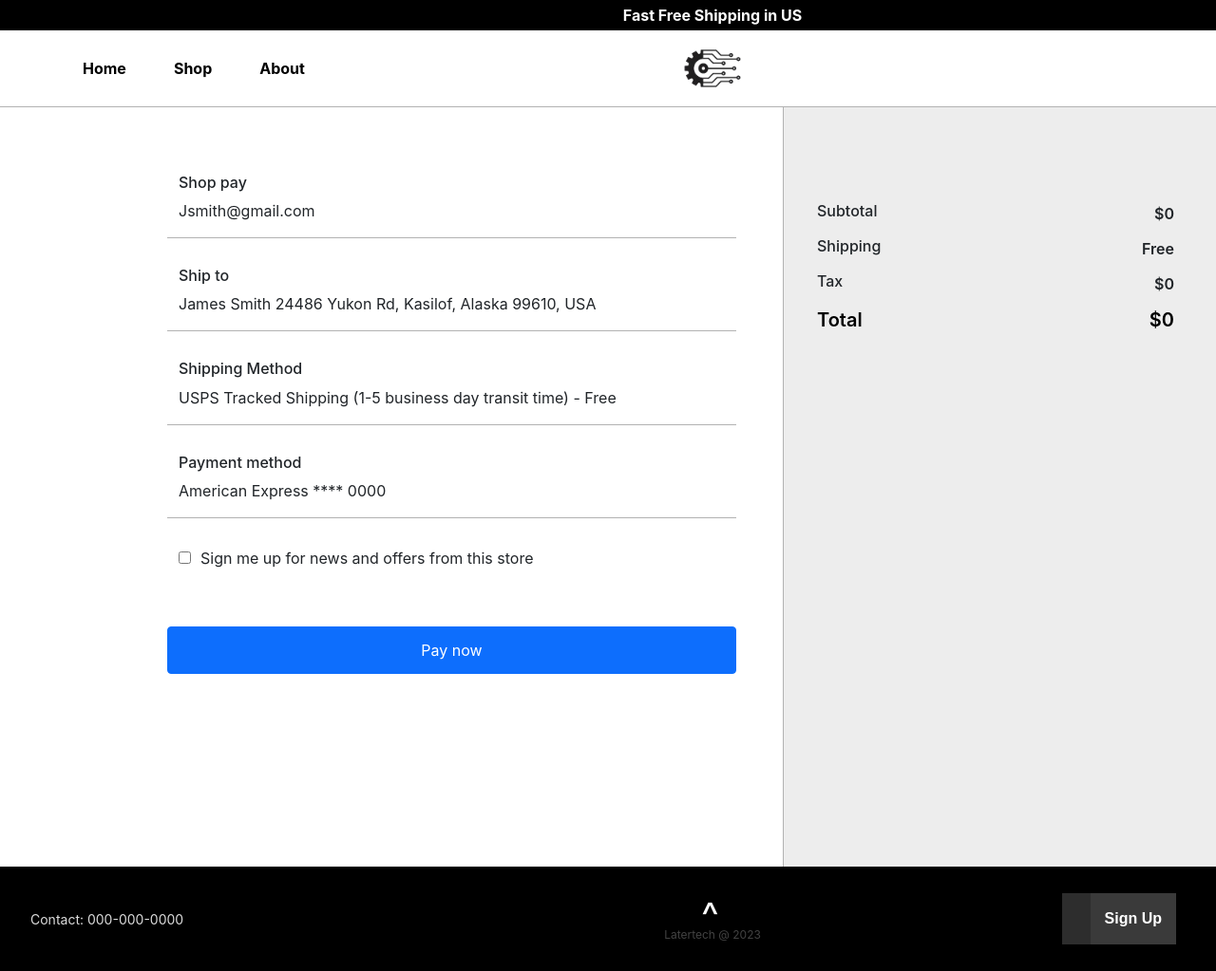
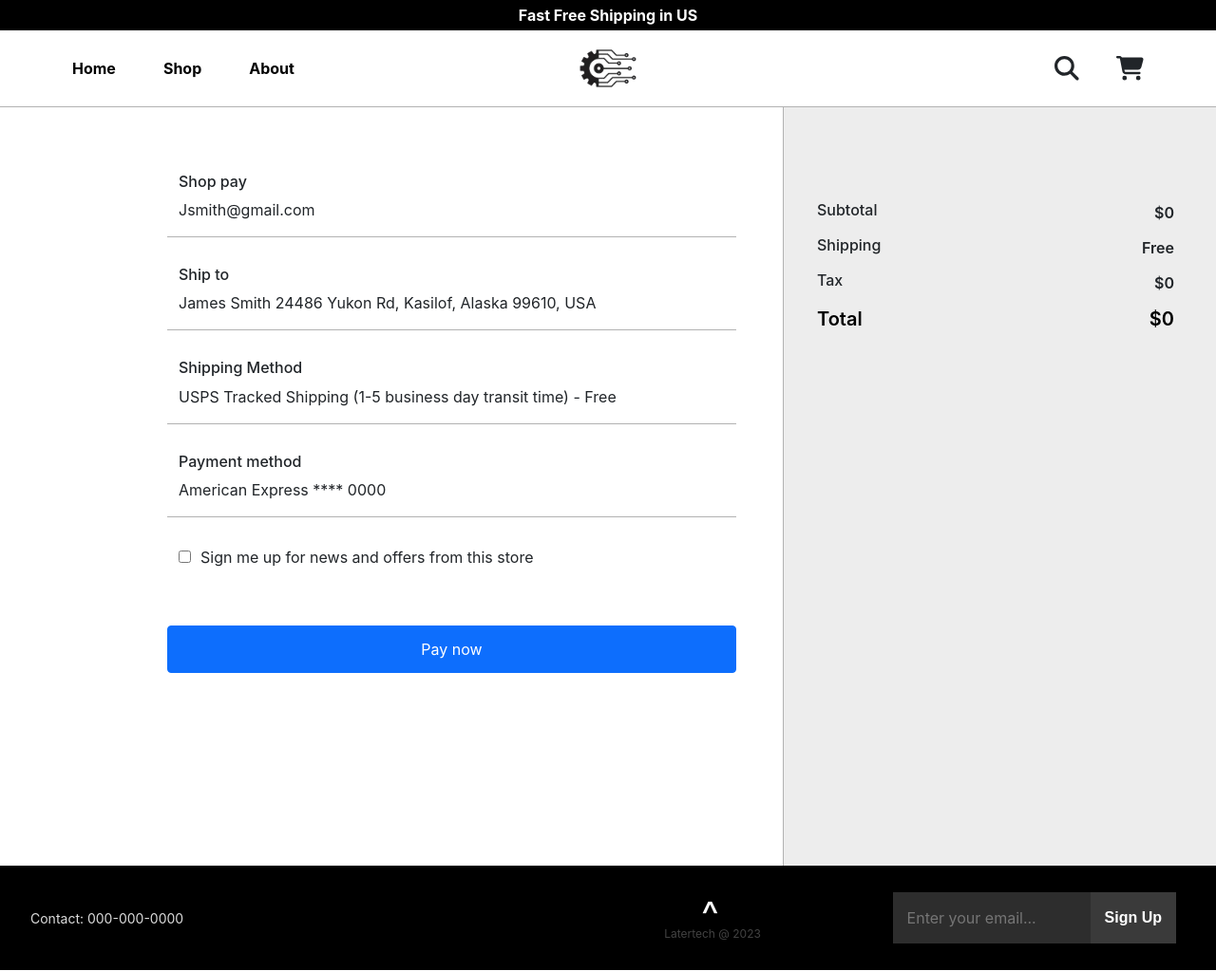
Before and after one commit to Blake556/Later-tech, a React (Create React App) app: page /Cart in a window 1280 px wide. Shown: the top 1023 px of the page at 95% size. Built offline with nearby package versions, Linux system fonts and the light colour scheme.

Commit message:
navbar changed to fixed

```diff
--- a/src/components/App.js
+++ b/src/components/App.js
@@ -122,6 +122,7 @@ const grandTotal = formatNumberWithCommas(cartPlusTax) || 0
           decreaseQuanity={decreaseQuanity}
           totalCost={totalCost}
         />
+        <div className="App-body">
         <Routes>
 
           <Route path="" element={ <Home  to="/Home"/>} />
@@ -160,6 +161,7 @@ const grandTotal = formatNumberWithCommas(cartPlusTax) || 0
           />}/>
 
         </Routes>
+        </div>
         <Footer />
       </div>
     </Router>
--- a/src/styles/App.css
+++ b/src/styles/App.css
@@ -11,6 +11,11 @@ body {
   width: 100%;
   max-width: 100%;
   overflow-x: hidden;
+}
+
+.App-body {
+  margin-top: 112px;
+  z-index: 1;
 }
 
 
--- a/src/styles/Cart.css
+++ b/src/styles/Cart.css
@@ -52,9 +52,7 @@
     width: auto;
   }
 
-  .sign-up-field {
-   width: 10px;
-  }
+
 
 .pay-now-btn {
     /* background-color: blueviolet;
--- a/src/styles/Navbar.css
+++ b/src/styles/Navbar.css
@@ -1,8 +1,11 @@
 .Navbar {
     border-bottom: .5px solid rgb(178, 178, 178);
+    background-color: white;
     width: 100%;
-    /* position: fixed;
-    z-index: 1; */
+    /* height: 112px; */
+    position: fixed;
+    z-index: 2;
+
 }
 
 .shipping-box {
--- a/src/styles/ProductPage.css
+++ b/src/styles/ProductPage.css
@@ -1,6 +1,6 @@
 .Product-Page-container {
     min-height: 100vh;
-    margin: 75px 0px 0px 0px;
+    margin: 182px 0px 0px 0px;
     padding: 0;
     /* background-color: rgba(98, 98, 98, 0.5); */
 }
```
